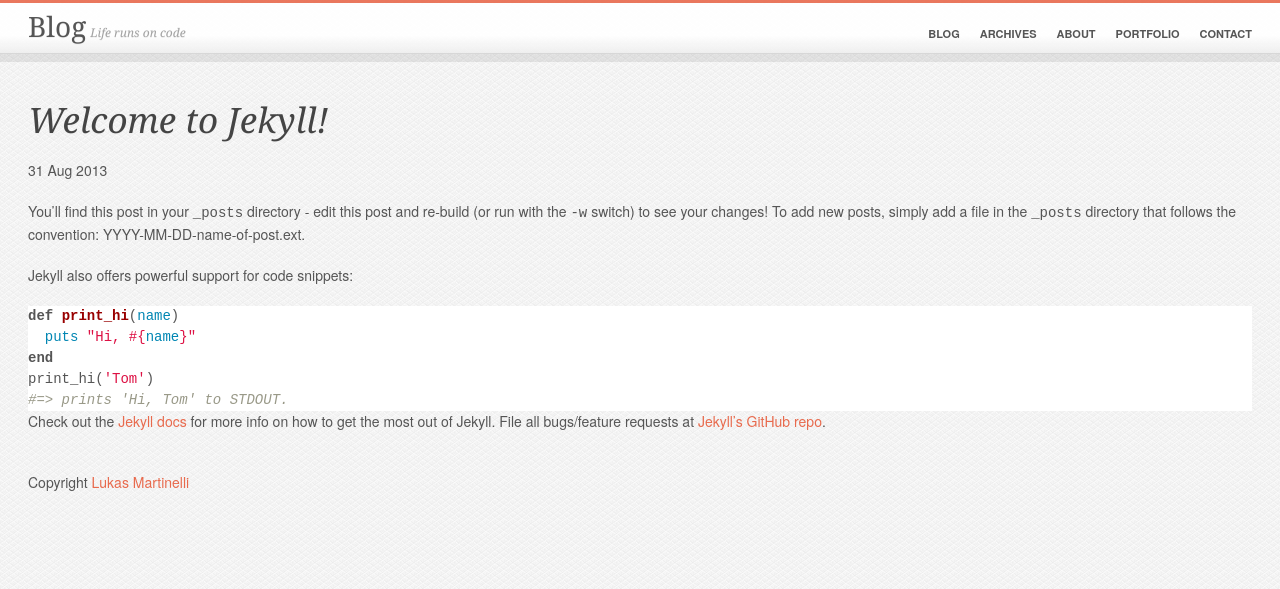
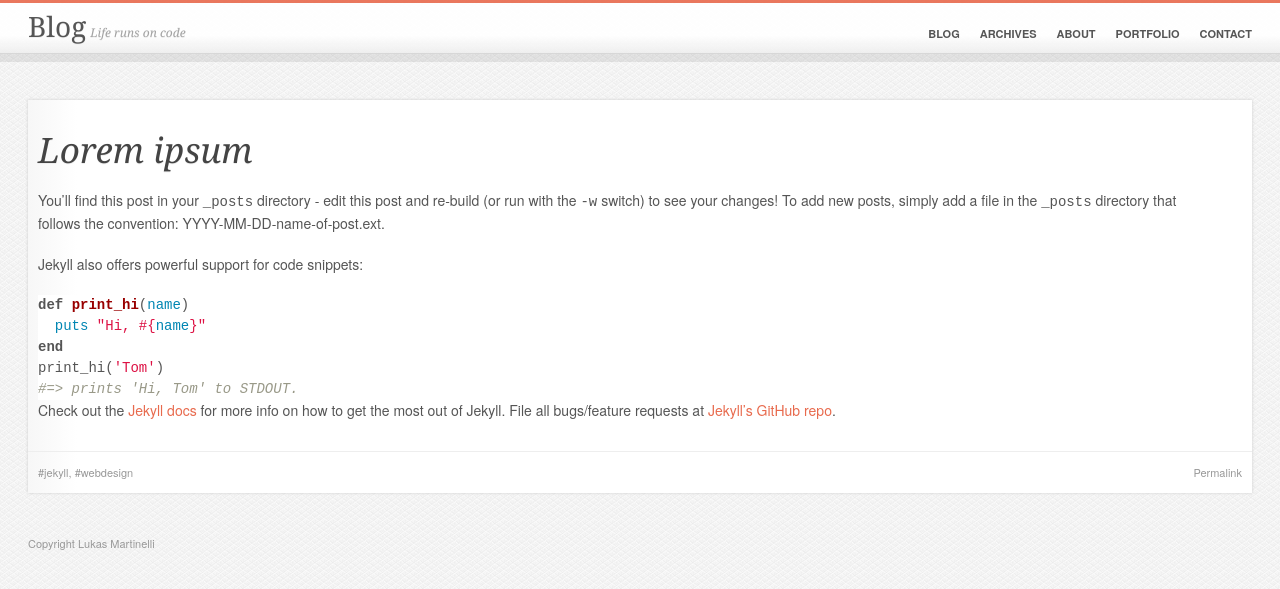
Before and after one commit to lukasmartinelli/lukasmartinelli.github.io, a Jekyll site: the page built from _posts/2013-08-31-welcome-to-jekyll.markdown, in a window 1280 px wide. Shown: the top 589 px of the page. Built offline with Jekyll 4.4.1, drawn with Linux system fonts in a browser that asks for light colours; Markdown is read by kramdown in place of the engine named in the settings.

Commit message:
Added paginator sample and detail post layout.

```diff
--- a/_config.yml
+++ b/_config.yml
@@ -2,3 +2,4 @@
 markdown: redcarpet
 pygments: true
 exclude: ['CNAME', 'Guardfile', 'README.md']
+paginate: 5
--- a/_layouts/post.html
+++ b/_layouts/post.html
@@ -1,9 +1,20 @@
 ---
 layout: default
 ---
-<h2>{{ page.title }}</h2>
-<p class="meta">{{ page.date | date_to_string }}</p>
 
-<div class="post">
-{{ content }}
-</div>
+<article>
+	<div class="content">
+		<h2><a href="{{ post.url }}">{{ page.title }}</a></h2>
+	  	{{ content }}
+  	</div>
+  	<footer>
+	  	<span class="tags">
+  		{% for tag in page.tags %}
+  			<a href="#" rel="tag">#{{tag}}</a>
+  		{% endfor %}
+	  	</span>
+	  	<span class="permalink">
+	  		<a href="{{ page.url  }}">Permalink</a>
+	  	</span>
+  	</footer>
+</article>
--- a/_posts/2013-08-31-welcome-to-jekyll.markdown
+++ b/_posts/2013-08-31-welcome-to-jekyll.markdown
@@ -1,8 +1,8 @@
 ---
 layout: post
-title:  "Welcome to Jekyll!"
+title:  "Lorem ipsum"
 date:   2013-08-31 16:34:32
-categories: jekyll update
+tags: jekyll, webdesign
 ---
 
 You'll find this post in your `_posts` directory - edit this post and re-build (or run with the `-w` switch) to see your changes!
--- a/css/main.css
+++ b/css/main.css
@@ -22,6 +22,15 @@
 	font-style: normal;
 	color: #444;
 	text-shadow: 0 1px 0 #eee;
+}
+
+h1 a, h2 a, h3 a, h4 a, h5 a, h6 a {
+	color: #444;
+}
+
+h1 a:hover, h2 a:hover, h3 a:hover, h4 a:hover, h5 a:hover, h6 a:hover {
+	color: #e86a4d;
+	text-decoration: none;
 }
 
 h2 {
@@ -166,23 +175,27 @@
 article {
 	background: -webkit-linear-gradient(left, #f7f7f7 0%,#ffffff 4%,#ffffff 100%);
 	box-shadow: 0px 0px 3px 0px #ccc;
+	margin: 0 0 20px 0;
 }
 
 	article div.content {
 		padding: 30px 30px 10px 10px;
 	}
 
+	footer {
+		color: #999;
+		font-size: 11px;
+	}
+
+	footer a {
+			color: #999;
+	}
+
 	article footer {
 		padding: 10px;
 		border-top: 1px solid #eee;
-		color: #999;
-		font-size: 11px;
 		overflow: hidden;
 	}
-
-		article footer a {
-			color: #999;
-		}
 
 .tags {
 	float: left;
```
Also changed, not shown: index.html (+25 -13 lines).
